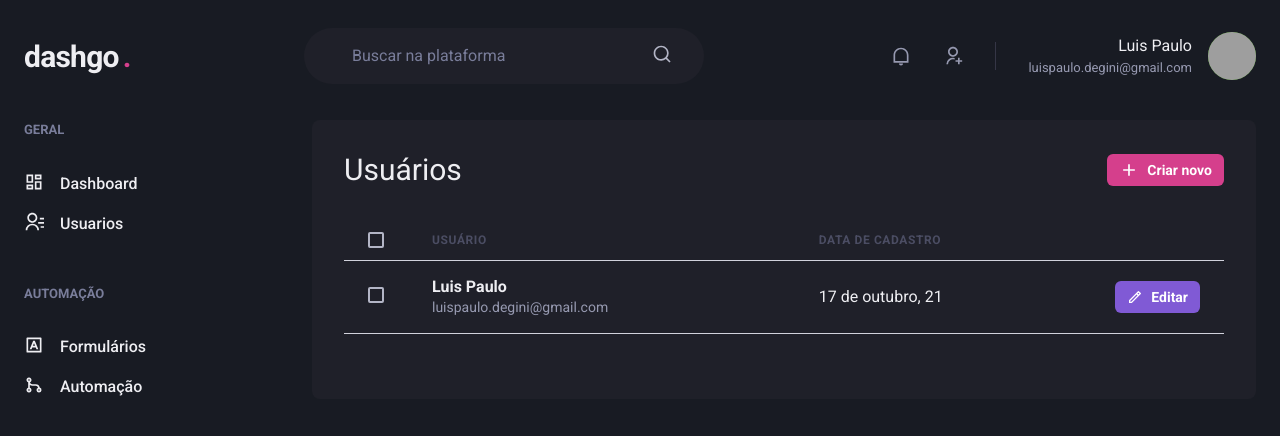
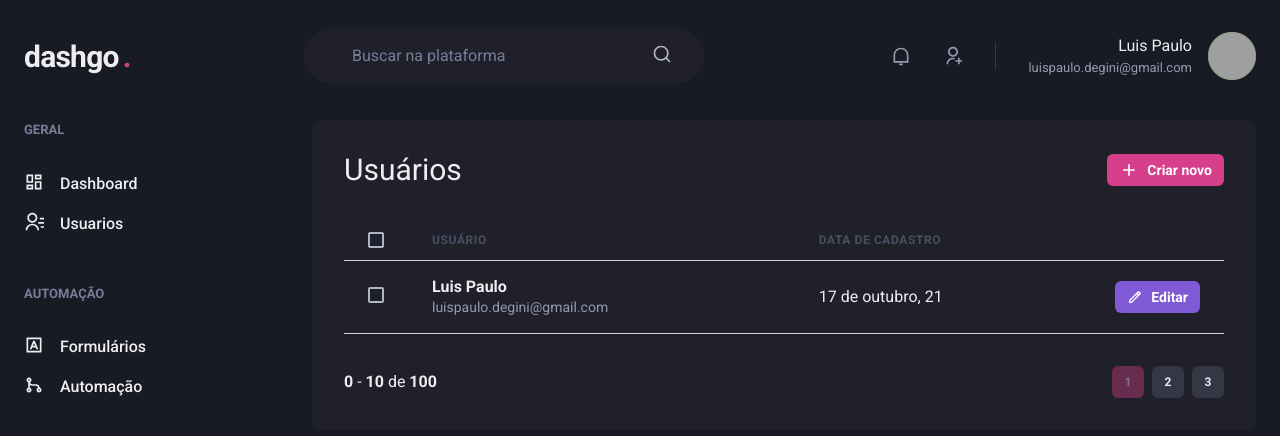
Before and after one commit to hitk1/next-dashgo, a Next.js app: page /users in a window 1280 px wide. Shown: the top 436 px of the page. Built offline with nearby package versions, Linux system fonts and the light colour scheme; grey boxes are pictures that could not be loaded.

Commit message:
style: Estilização do componentes de paginação

```diff
--- /dev/null
+++ b/src/components/Pagination.tsx
@@ -0,0 +1,53 @@
+import { HStack, Button, Box } from '@chakra-ui/react'
+
+export function Pagination() {
+    return (
+        <HStack
+            mt="8"
+            spacing="6"
+            justify="space-between"
+            align="center"
+        >
+            <Box>
+                <strong>0</strong> - <strong>10</strong> de <strong>100</strong>
+            </Box>
+            <HStack spacing="2">
+                <Button
+                    size="sm"
+                    fontSize="xs"
+                    width="4"
+                    colorScheme="pink"
+                    disabled
+                    _disable={{
+                        bgColor: 'pink.500',
+                        cursor: 'pointers'
+                    }}
+                >
+                    1
+                </Button>
+                <Button
+                    size="sm"
+                    fontSize="xs"
+                    width="4"
+                    bg="gray.700"
+                    _hover={{
+                        bg: 'gray.500'
+                    }}
+                >
+                    2
+                </Button>
+                <Button
+                    size="sm"
+                    fontSize="xs"
+                    width="4"
+                    bg="gray.700"
+                    _hover={{
+                        bg: 'gray.500'
+                    }}
+                >
+                    3
+                </Button>
+            </HStack>
+        </HStack>
+    )
+}
--- a/src/pages/users/index.tsx
+++ b/src/pages/users/index.tsx
@@ -15,6 +15,7 @@
 } from '@chakra-ui/react'
 import { RiAddLine, RiPencilLine } from 'react-icons/ri'
 import { Header } from '../../components/Header'
+import { Pagination } from '../../components/Pagination'
 import { Sidebar } from '../../components/Sidebar'
 
 export default function UserList() {
@@ -91,8 +92,8 @@
                             </Tr>
                         </Tbody>
                     </Table>
+                    <Pagination />
                 </Box>
-
             </Flex>
         </Box>
     )
```
